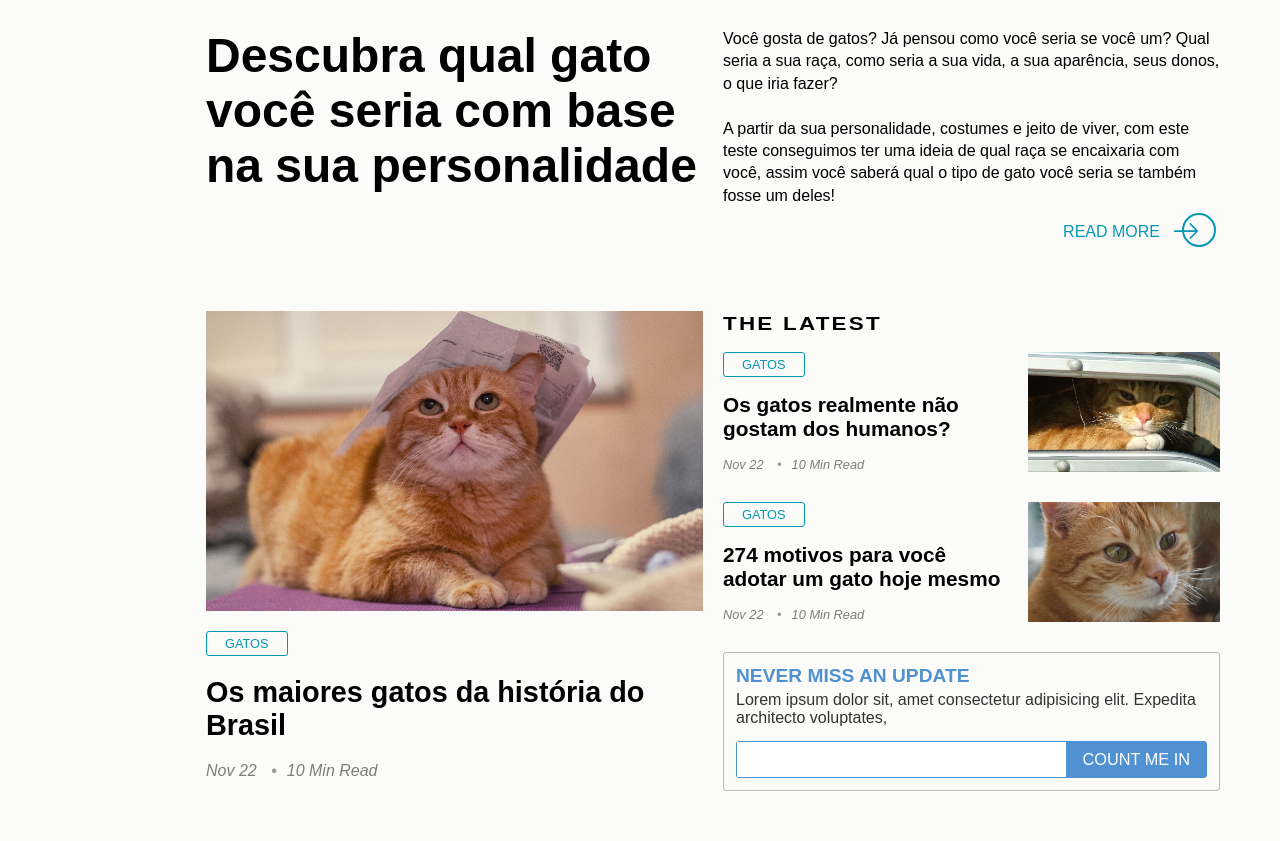
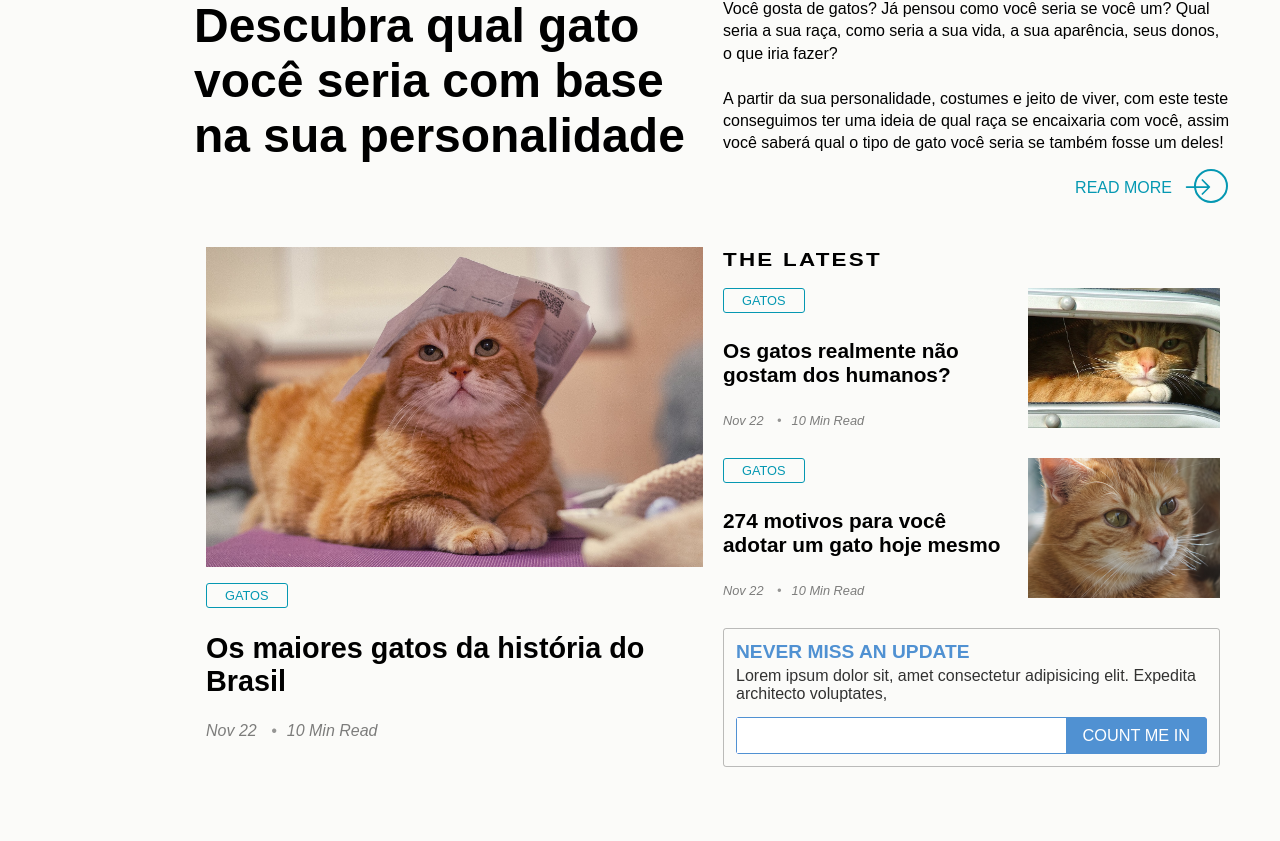
Before and after one commit to refusado/cat-blog-angular, an Angular app: page / in a window 1280 px wide. Shown: the part 459-1300 px from the top of the page. Built offline with nearby package versions, Linux system fonts and the light colour scheme.

Commit message:
feat: melhorias responsividade

```diff
--- a/src/app/components/card-cover/card-cover.component.css
+++ b/src/app/components/card-cover/card-cover.component.css
@@ -1,7 +1,3 @@
-.card-cover__container {
-  padding: 20px;
-}
-
 .card-cover__header {
   display: flex;
   justify-content: space-between;
@@ -36,6 +32,7 @@
   justify-content: space-between;
   align-items: center;
   margin: 20px 0;
+  padding: 0 8px;
 }
 
 .card-cover__sub .tag {
@@ -70,6 +67,7 @@
   align-items: flex-start;
   gap: 20px;
   padding-top: 10px;
+  padding: 10px 8px 0;
 }
 
 .card-cover__title {
@@ -96,6 +94,7 @@
 
 .card-cover__footer {
   text-align: right;
+  padding: 0 8px;
 }
 
 .card-cover__footer a {
@@ -152,3 +151,8 @@
   transform: translateX(6px);
   filter: brightness(1.12);
 }
+
+
+.card-cover__sub, .card-cover__main, .card-cover__footer {
+  padding: 0 8px;
+}
--- a/src/app/components/main-card/main-card.component.css
+++ b/src/app/components/main-card/main-card.component.css
@@ -1,7 +1,15 @@
 .main-card__container {
-  display: block;
+  display: flex;
+  flex-flow: column nowrap;
+  gap: 16px;
   border-radius: 5px;
   transition: 400ms;
+}
+
+.main-card__main{
+  display: flex;
+  flex-flow: column nowrap;
+  gap: 24px;
 }
 
 .main-card__container:hover {
@@ -12,7 +20,7 @@
   width: 100%;
   background: no-repeat center;
   background-size: cover;
-  height: 300px;
+  height: 320px;
   color: #000;
 }
 
@@ -25,7 +33,6 @@
   text-transform: uppercase;
   font-size: .8rem;
   user-select: none;
-  margin: 20px 0;
 }
 
 .main-card__title {
@@ -38,8 +45,6 @@
   font-style: italic;
   display: flex;
   opacity: .5;
-  margin: 20px 0;
-  padding-bottom: 10px;
   color: #000;
 }
 
--- /dev/null
+++ b/src/app/components/main-card/main-card.component.desktop.css
@@ -0,0 +1,52 @@
+@media screen and (min-width: 680px) {
+  .main-card__container {
+    display: block;
+    border-radius: 5px;
+    transition: 400ms;
+  }
+
+  .main-card__container:hover {
+    background-color: #0598b211;
+  }
+
+  .main-card__banner {
+    width: 100%;
+    background: no-repeat center;
+    background-size: cover;
+    height: 300px;
+    color: #000;
+  }
+
+  .main-card__sub .tag {
+    display: inline-block;
+    color: #0598b2;
+    border: 1px solid currentColor;
+    padding: 4px 18px;
+    border-radius: 3px;
+    text-transform: uppercase;
+    font-size: .8rem;
+    user-select: none;
+    margin: 20px 0;
+  }
+
+  .main-card__title {
+    font-size: 1.8rem;
+    color: #000;
+  }
+
+  .main-card__info {
+    text-transform: capitalize;
+    font-style: italic;
+    display: flex;
+    opacity: .5;
+    margin: 20px 0;
+    padding-bottom: 10px;
+    color: #000;
+  }
+
+  .main-card__date::after {
+    content: '•';
+    margin: 0 10px;
+    opacity: .8;
+  }
+}
--- a/src/app/components/main-card/main-card.component.html
+++ b/src/app/components/main-card/main-card.component.html
@@ -2,6 +2,7 @@
   <div class="main-card__banner"
     [style]="'background-image: url(' + imageUrl + ')'"
   ></div>
+  <div class="main-card__main">
     <div class="main-card__sub">
       <span class="tag">
         Gatos
@@ -18,4 +19,5 @@
         10 Min read
       </span>
     </span>
+  </div>
 </a>
--- a/src/app/components/main-card/main-card.component.ts
+++ b/src/app/components/main-card/main-card.component.ts
@@ -3,7 +3,7 @@ import { Component, Input, OnInit } from '@angular/core';
 @Component({
   selector: 'app-main-card',
   templateUrl: './main-card.component.html',
-  styleUrls: ['./main-card.component.css']
+  styleUrls: ['./main-card.component.css', './main-card.component.css']
 })
 export class MainCardComponent implements OnInit {
 
--- a/src/app/components/small-card/small-card.component.css
+++ b/src/app/components/small-card/small-card.component.css
@@ -1,7 +1,7 @@
 .small-card__container {
   display: flex;
   gap: 16px;
-  height: 120px;
+  height: 140px;
   margin: 15px 0 30px;
   transition: 400ms;
   border-radius: 5px;
@@ -16,7 +16,7 @@
   flex-flow: column nowrap;
   justify-content: space-between;
   width: 60%;
-  height: 120px;
+  height: 100%;
 }
 
 .small-card__header .tag {
@@ -33,6 +33,11 @@
 .small-card__title {
   font-size: 1.3rem;
   color: #000;
+
+  display: -webkit-box;
+  -webkit-line-clamp: 2;
+  -webkit-box-orient: vertical;
+  overflow: hidden;
 }
 
 .small-card__info {
@@ -52,12 +57,13 @@
 
 .small-card__right {
   width: 40%;
-  height: 120px;
+  height: inherit;
   overflow: hidden;
 }
 
 .small-card__banner img {
+  background-color: blue;
   width: 100%;
-  height: 120px;
+  height: 140px;
   object-fit: cover;
 }
--- a/src/app/pages/home/home.component.css
+++ b/src/app/pages/home/home.component.css
@@ -5,20 +5,12 @@
 
 .cards {
   display: flex;
+  flex-flow: column;
   gap: 20px;
-  margin-top: 20px;
-  padding: 20px;
+  margin-top: 20px 8px;
 }
 
-.cards__left {
-  width: 50%;
-}
-
-.cards__right {
-  width: 50%;
-}
-
-.cards__right p {
+.cards p {
   text-transform: uppercase;
   transform: scaleY(0.8);
   font-size: 1.4rem;
--- /dev/null
+++ b/src/app/pages/home/home.component.desktop.css
@@ -0,0 +1,14 @@
+@media screen and (min-width: 680px) {
+  .cards {
+    flex-flow: row nowrap;
+    margin: 40px 20px;
+  }
+
+  .cards__left {
+    width: 50%;
+  }
+
+  .cards__right {
+    width: 50%;
+  }
+}
--- a/src/app/pages/home/home.component.ts
+++ b/src/app/pages/home/home.component.ts
@@ -5,7 +5,7 @@ import { fakeData } from 'src/app/data/fakeData';
 @Component({
   selector: 'app-home',
   templateUrl: './home.component.html',
-  styleUrls: ['./home.component.css']
+  styleUrls: ['./home.component.css', './home.component.desktop.css']
 })
 export class HomeComponent implements OnInit {
   mainArticle: Article = {
```
Lines whose indentation alone changed are shown as unchanged.
